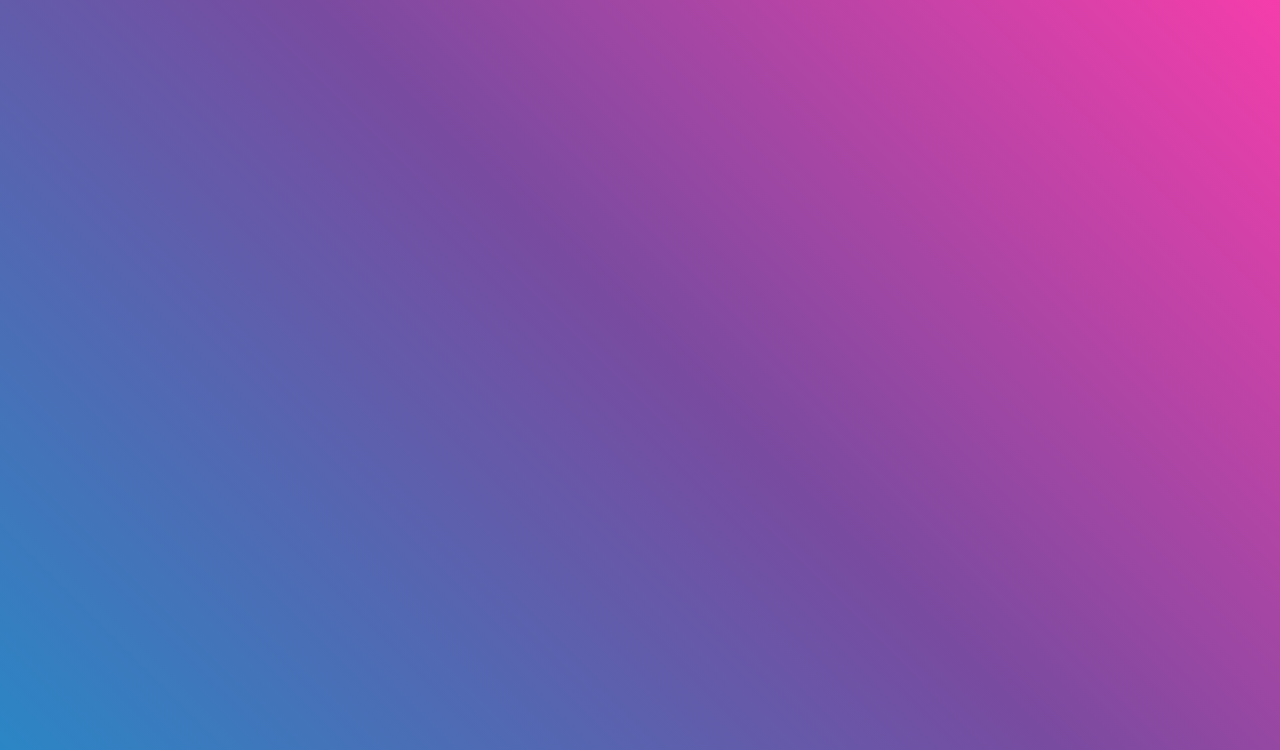
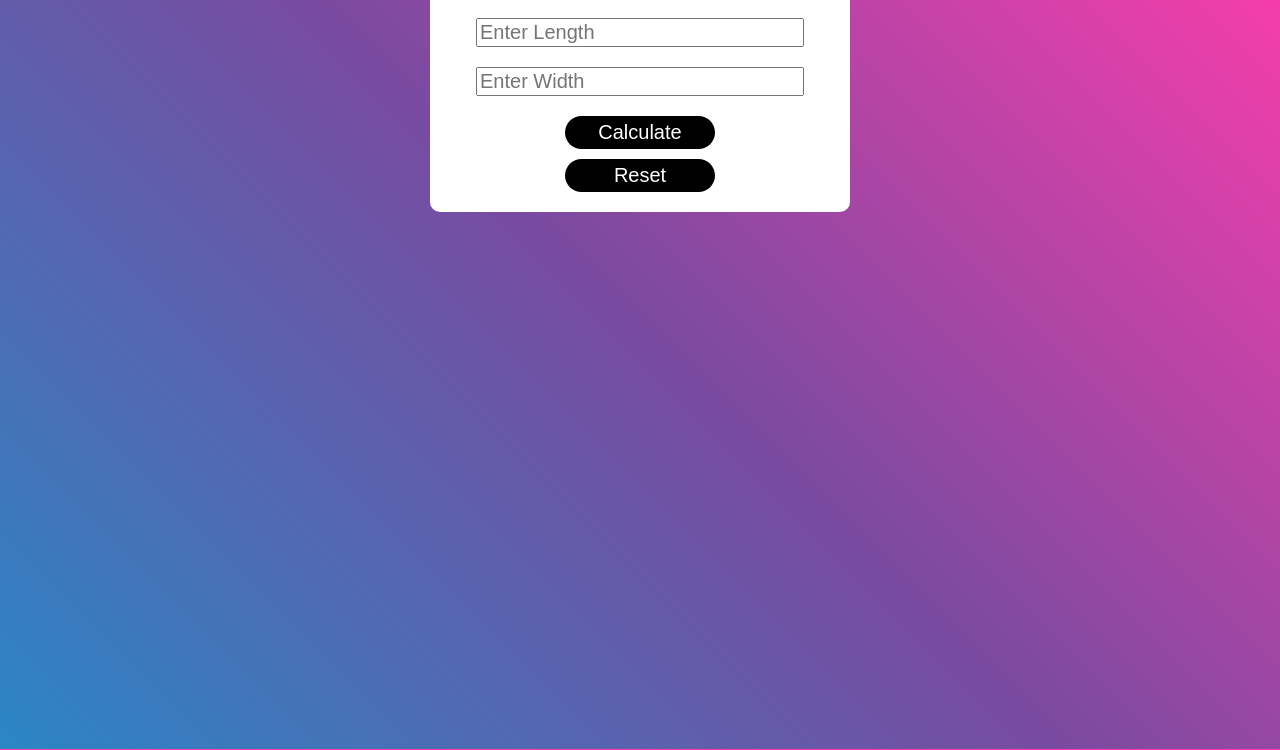
Before and after one commit to kadamkanchan70/jsMiniProject1, a plain HTML site: page index.html in a window 1280 px wide. Shown: the part 79-829 px from the top of the page. Drawn offline with Linux system fonts and the light colour scheme.

Commit message:
minor changes

```diff
--- a/index.html
+++ b/index.html
@@ -3,16 +3,90 @@
 <head>
     <meta charset="UTF-8">
     <meta name="viewport" content="width=device-width, initial-scale=1.0">
-    <title>BMI Calculator</title>
+    <title>Area Of Rectangle</title>
     <style>
         body{
             background-color: #FF3CAC;
             background-image: linear-gradient(225deg, #FF3CAC 0%, #784BA0 50%, #2B86C5 100%);
             min-height: 100vh;
         }
+        .container{
+            background-color: #fff;
+            width: 400px;
+            display: block;
+            margin: 0 auto;
+            padding: 10px;
+            border-radius: 10px;
+        }
+        .app-title{
+            text-align: center;
+        }
+        .numberinput{
+            width: 80%;
+            font-size: 20px;
+            margin: 20px auto;
+            display: block;
+        }
+        .answer{
+            font-size: 20px;
+            text-align: center;
+        }
+        .btn{
+            width: 150px;
+            display:block;
+            margin: 10px auto;
+            font-size: 20px;
+            background-color: #000;
+            border-radius: 50px;
+            border: none;
+            cursor: pointer;
+            color: white;
+            padding: 5px 10px;
+        }
+        @media screen and (max-width:768px){
+            .container{
+                width: 90%;
+            }
+        }
     </style>
 </head>
 <body>
-    <h1 class="app-title">BMI Calculator</h1>
+    <h2 class="app-title">Area Of Rectangle</h2>
+    <div class="container">
+        <input type="text"
+        placeholder="Enter Length"
+        class="numberinput"
+        id="num1"/>
+        <input type="text"
+        placeholder="Enter Width"
+        class="numberinput"
+        id="num2"/>
+
+        <p class="answer" id="ans"></p>
+        <button type="button" class="btn" onclick="calculate()">Calculate</button>
+        <button type="button" class="btn" onclick="reset()">Reset</button>
+    </div>
+    <script>
+        function calculate()
+        {
+            const input1 = document.getElementById("num1");
+            const input2 = document.getElementById("num2");
+
+            const area = parseInt(input1.value) * parseInt(input2.value);
+
+            const ansEle = document.getElementById("ans");
+            ansEle.innerText = `Answer : ${area}`;
+        }
+        function reset()
+        {
+            const input1 = document.getElementById("num1");
+            const input2 = document.getElementById("num2");
+            const ansEle = document.getElementById("ans");
+            input1.value = "";
+            input2.value = "";
+            ansEle.innerText = "";
+        }
+    </script>
 </body>
+
 </html>
```
